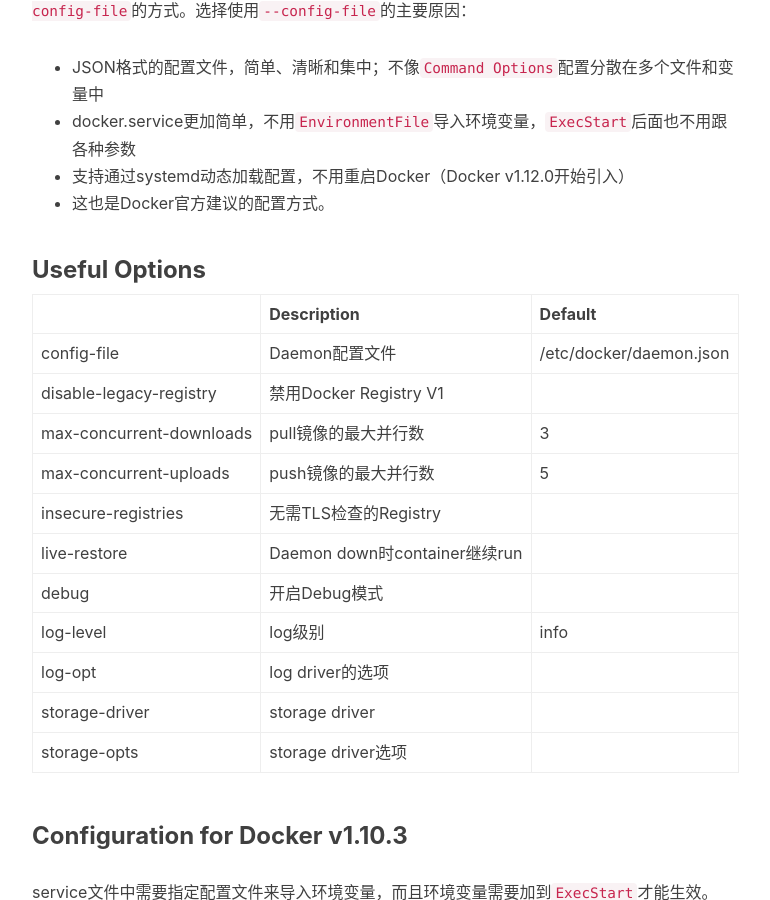
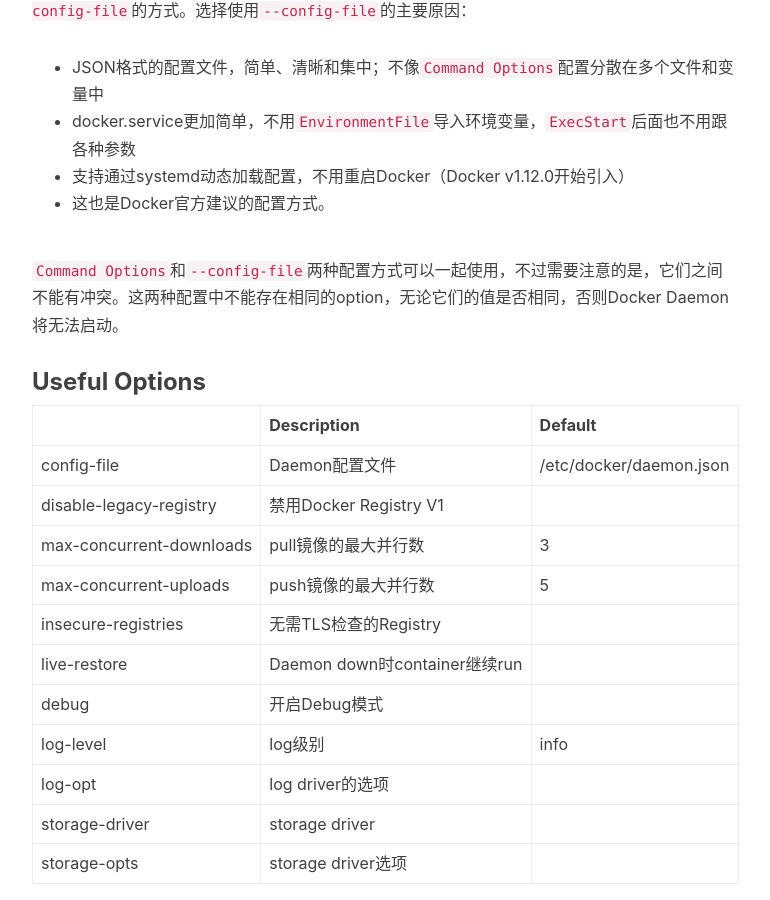
Before and after one commit to supereagle/supereagle.github.io, a Jekyll site: the page built from _posts/2017-02-21-docker-config.markdown, in a window 1280 px wide and 900 px high, scrolled down 1915 px. Shown: the whole window, without its empty margins (233-1003 px from the left). Built offline with Jekyll 4.4.1, drawn with Linux system fonts in a browser that asks for light colours; nearby versions of some CDN libraries; comment, search, counter and statistics services are not loaded.

Commit message:
update blog: docker config

```diff
--- a/_posts/2017-02-21-docker-config.markdown
+++ b/_posts/2017-02-21-docker-config.markdown
@@ -50,6 +50,8 @@
 * docker.service更加简单，不用`EnvironmentFile`导入环境变量，`ExecStart`后面也不用跟各种参数
 * 支持通过systemd动态加载配置，不用重启Docker（Docker v1.12.0开始引入）
 * 这也是Docker官方建议的配置方式。
+
+`Command Options`和`--config-file`两种配置方式可以一起使用，不过需要注意的是，它们之间不能有冲突。这两种配置中不能存在相同的option，无论它们的值是否相同，否则Docker Daemon将无法启动。
 
 ### Useful Options
 
```
